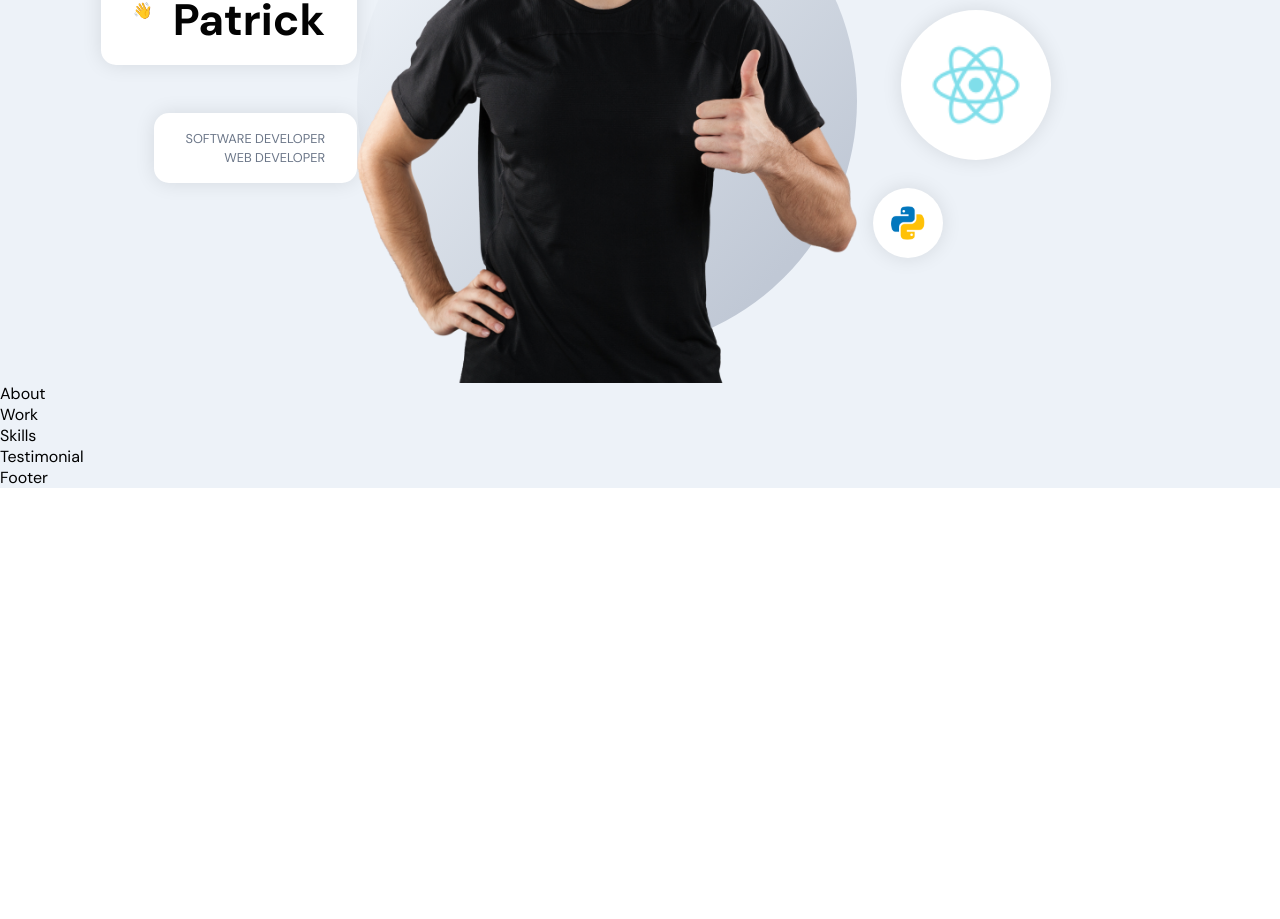
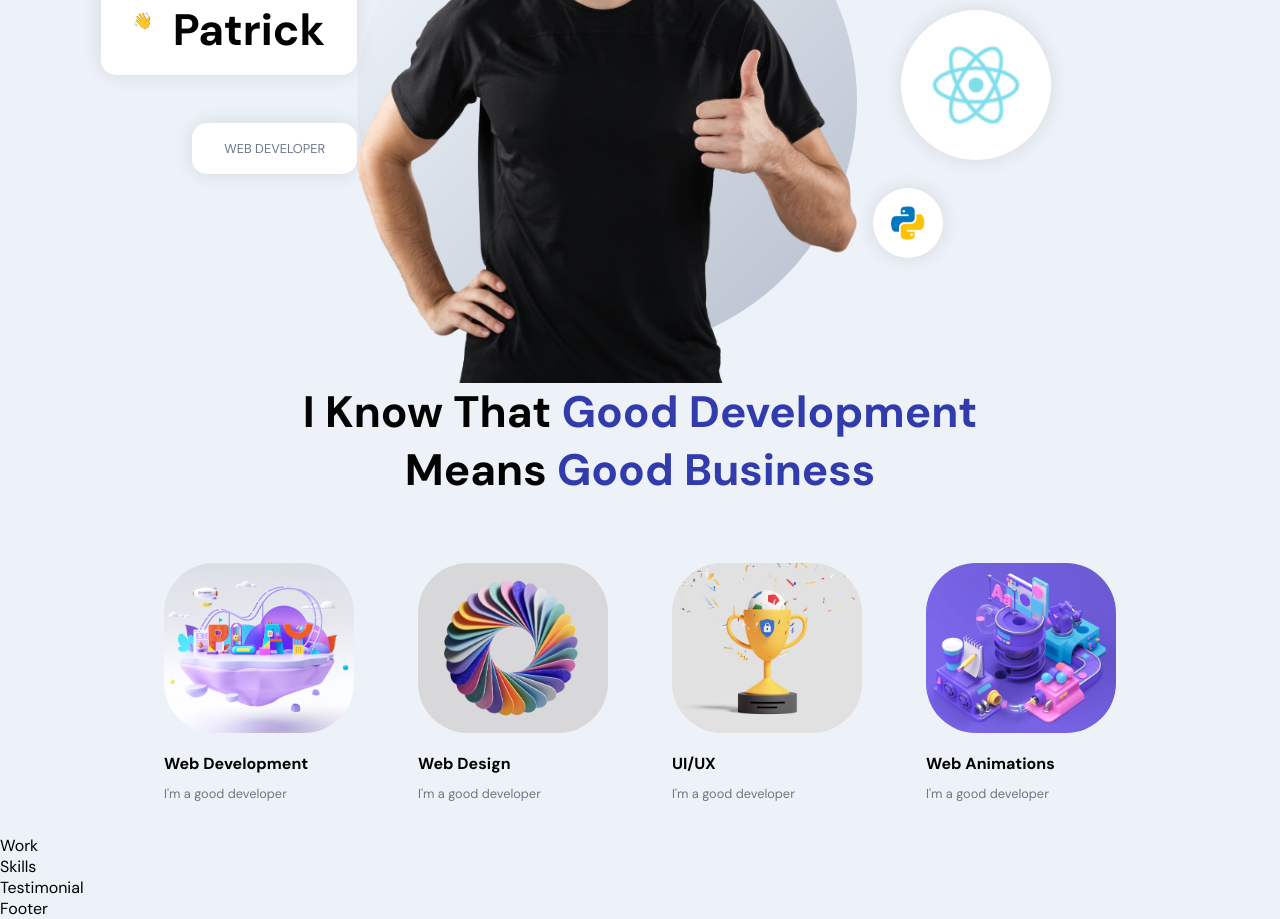
Before and after one commit to gitpk-0/Portfolio, a React (Create React App) app in the folder frontend_react/: page / in a window 1280 px wide. Shown: the part 340-1259 px from the top of the page. Before the commit the page ends 828 px from the top, so only its background shows below. Built offline with nearby package versions, Linux system fonts and the light colour scheme.

Commit message:
about section

```diff
--- a/frontend_react/src/container/About/About.jsx
+++ b/frontend_react/src/container/About/About.jsx
@@ -1,9 +1,61 @@
-import React from "react";
+import React, { useState, useEffect } from "react";
+import { motion } from "framer-motion";
+import { images } from "../../constants";
 
 import "./About.scss";
 
+const abouts = [
+  {
+    title: "Web Development",
+    description: "I'm a good developer",
+    imgUrl: images.about01,
+  },
+  {
+    title: "Web Design",
+    description: "I'm a good developer",
+    imgUrl: images.about02,
+  },
+  {
+    title: "UI/UX",
+    description: "I'm a good developer",
+    imgUrl: images.about03,
+  },
+  {
+    title: "Web Animations",
+    description: "I'm a good developer",
+    imgUrl: images.about04,
+  },
+];
+
 const About = () => {
-  return <div>About</div>;
+  return (
+    <>
+      <h2 className="head-text">
+        I Know That <span>Good Development</span> <br /> means{" "}
+        <span>Good Business</span>
+      </h2>
+
+      <div className="app__profiles">
+        {abouts.map((about, index) => (
+          <motion.div
+            whileInView={{ opacity: 1 }}
+            whileHover={{ scale: 1.1 }}
+            transition={{ duration: 0.5, type: "tween" }}
+            className="app__profile-item"
+            key={about.title + index}
+          >
+            <img src={about.imgUrl} alt={about.title} />
+            <h2 className="bold-text" style={{ marginTop: 20 }}>
+              {about.title}
+            </h2>
+            <p className="p-text" style={{ marginTop: 10 }}>
+              {about.description}
+            </p>
+          </motion.div>
+        ))}
+      </div>
+    </>
+  );
 };
 
 export default About;
--- a/frontend_react/src/container/About/About.scss
+++ b/frontend_react/src/container/About/About.scss
@@ -0,0 +1,39 @@
+.app__about {
+    flex: 1;
+    width: 100%;
+    flex-direction: column;
+}
+
+.app__profiles {
+    display: flex;
+    justify-content: center;
+    align-items: flex-start;
+    flex-wrap: wrap;
+    margin-top: 2rem;
+
+}
+
+.app__profile-item {
+    width: 190px;
+    display: flex;
+    justify-content: flex-start;
+    align-items: flex-start;
+    flex-direction: column;
+    margin: 2rem;
+
+    img {
+        width: 100%;
+        height: 170px;
+        border-radius: 50px;
+        object-fit: cover;
+    }
+
+    @media screen and (min-width: 2000px) { // xl screens
+        width: 370px;
+        margin: 2rem 4rem;
+
+        img {
+            height: 320px;
+        }
+    }
+}
--- a/frontend_react/src/container/Header/Header.jsx
+++ b/frontend_react/src/container/Header/Header.jsx
@@ -33,7 +33,7 @@
           </div>
 
           <div className="tag-cmp app__flex">
-            <p className="p-text">Software Developer</p>
+            {/* <p className="p-text">Software Developer</p> */}
             <p className="p-text">Web Developer</p>
           </div>
         </div>
```
